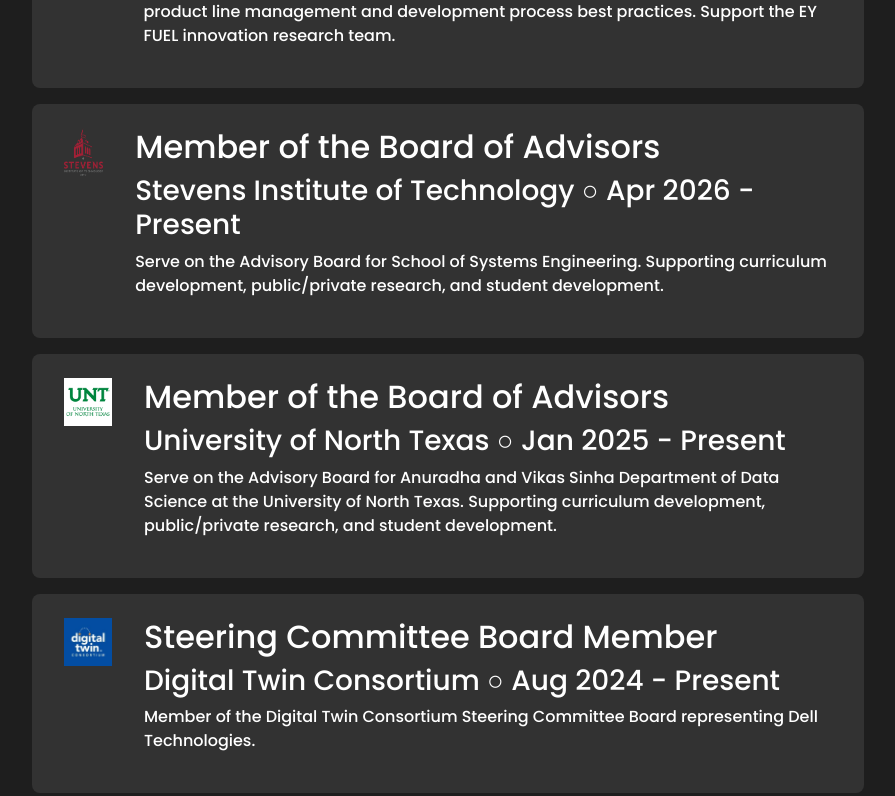
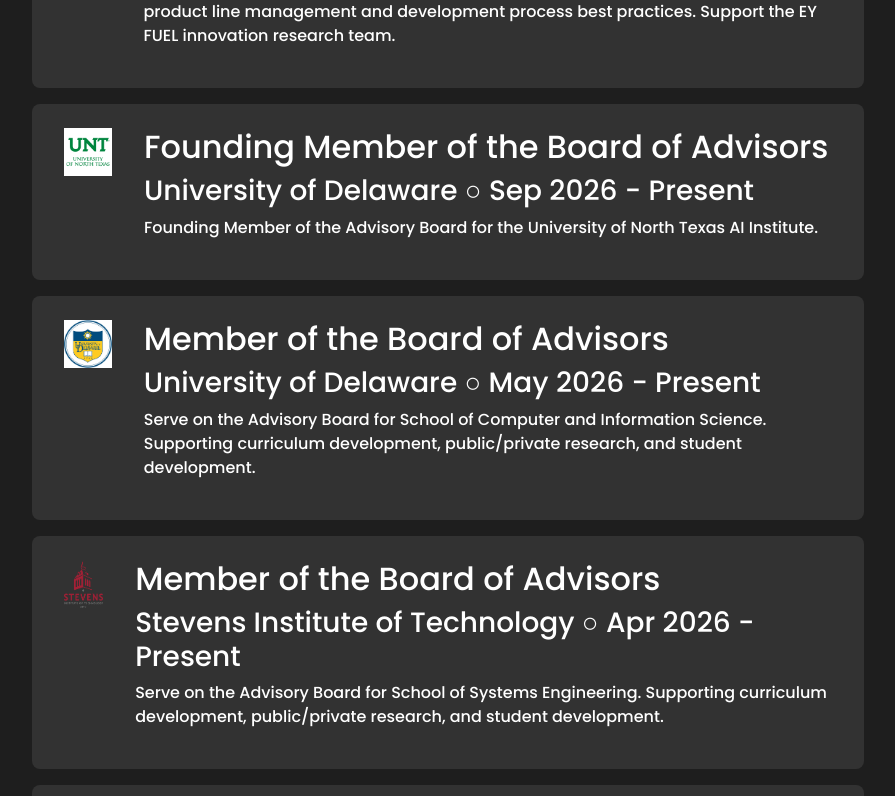
Before and after one commit to nicolewhitee/jw-portfolio, a React (Create React App) app: page / in a window 1280 px wide. Shown: the part 2384-3180 px from the top of the page, without its empty margins (192-1087 px from the left). Built offline with nearby package versions, Linux system fonts and the light colour scheme; no server answers; the database is empty.

Commit message:
Update experience

```diff
--- a/src/components/About/about.js
+++ b/src/components/About/about.js
@@ -11,6 +11,7 @@
 import ElefanteGroup from '../../assets/elefante-logo.jpg';
 import HP from '../../assets/hp-logo.png';
 import EYLogo from '../../assets/ey-logo.png';
+import UDLogo from '../../assets/university-of-delaware-logo.png';
 import UNTLogo from '../../assets/unt-logo.png';
 import StevensLogo from '../../assets/stevens-logo.png';
 
@@ -120,6 +121,27 @@
                     </div>
                 </div>
                 <div className="experienceBar mx-0">
+                    <img src={UNTLogo} alt="University of North Texas Logo" className="experienceBarImg" />
+                    <div>
+                        <div className="h2">Founding Member of the Board of Advisors</div>
+                        <div className="h3">University of Delaware &#9675; Sep 2026 - Present</div>
+                        <p>
+                            Founding Member of the Advisory Board for the University of North Texas AI Institute.
+                        </p>
+                    </div>
+                </div>
+                <div className="experienceBar mx-0">
+                    <img src={UDLogo} alt="University of Delaware Logo" className="experienceBarImg" />
+                    <div>
+                        <div className="h2">Member of the Board of Advisors</div>
+                        <div className="h3">University of Delaware &#9675; May 2026 - Present</div>
+                        <p>
+                            Serve on the Advisory Board for School of Computer and Information Science. Supporting curriculum development, public/private research,
+                            and student development.
+                        </p>
+                    </div>
+                </div>
+                <div className="experienceBar mx-0">
                     <img src={StevensLogo} alt="Stevens Institute of Technology Logo" className="experienceBarImg" />
                     <div>
                         <div className="h2">Member of the Board of Advisors</div>
@@ -145,7 +167,7 @@
                     <img src={DigitalTwinConsort} alt="Digital Twin Consortium Logo" className="experienceBarImg" />
                     <div>
                         <div className="h2">Steering Committee Board Member</div>
-                        <div className="h3">Digital Twin Consortium &#9675; Aug 2024 - Present</div>
+                        <div className="h3">Digital Twin Consortium &#9675; Aug 2024 - Aug 2026</div>
                         <p>
                             Member of the Digital Twin Consortium Steering Committee Board representing Dell Technologies.
                         </p>
```
Also changed, not shown: src/assets/university-of-delaware-logo.png (added).
